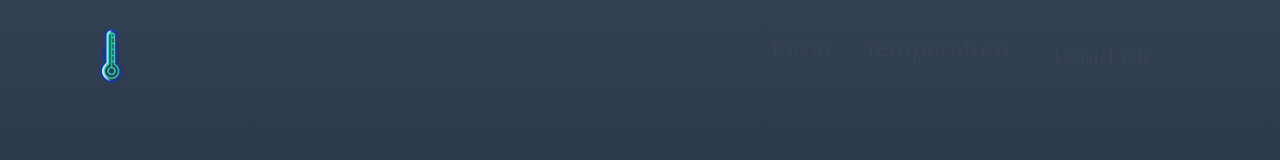
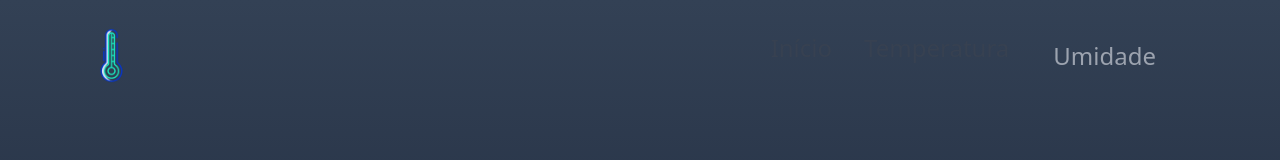
Before and after one commit to iago-abner/dht-monitoring, a Next.js app: page / in a window 1280 px wide. Shown: the top 160 px of the page. Built offline with nearby package versions, Linux system fonts and the light colour scheme.

Commit message:
fix: text color navbar

```diff
--- a/src/app/Nav.tsx
+++ b/src/app/Nav.tsx
@@ -36,7 +36,7 @@ export function Nav() {
             <li>
               <Link
                 href="/humidity"
-                className="block focus:text-white hover:opacity-90 py-2 pl-3 pr-4 text-gray-700 rounded hover:bg-gray-100 dark:text-gray-400 md:dark:hover:text-white dark:hover:bg-gray-700 dark:hover:text-white md:dark:hover:bg-transparent"
+                className="block focus:text-white hover:opacity-90 py-2 pl-3 pr-4 text-gray-400 dark:text-gray-400  bg-transparent"
               >
                 Umidade
               </Link>
```
